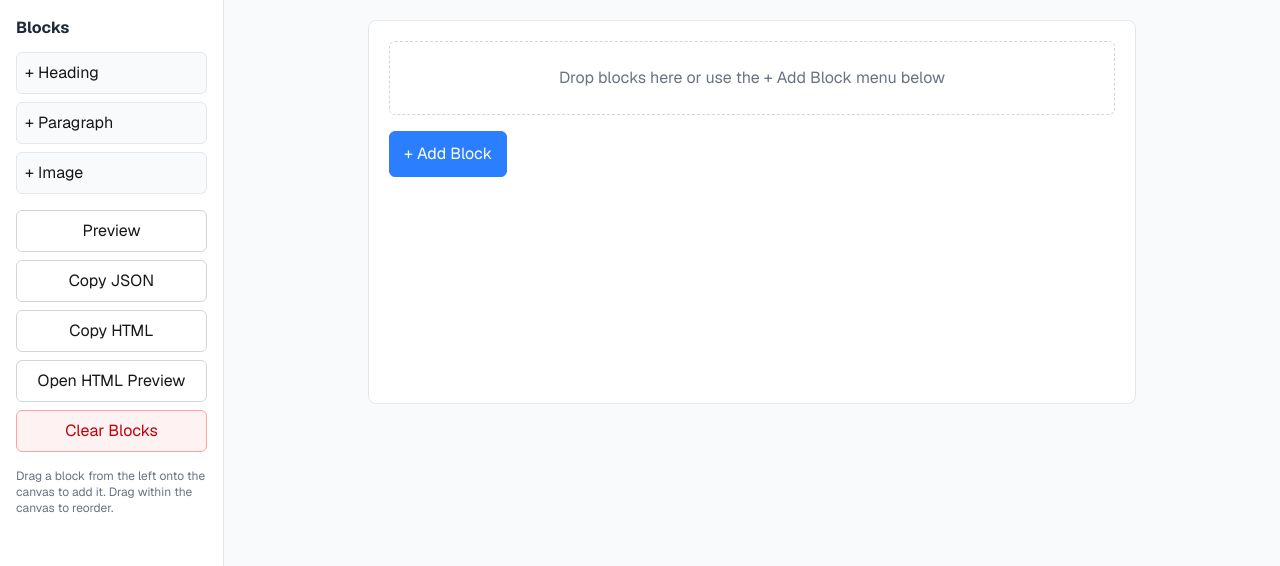
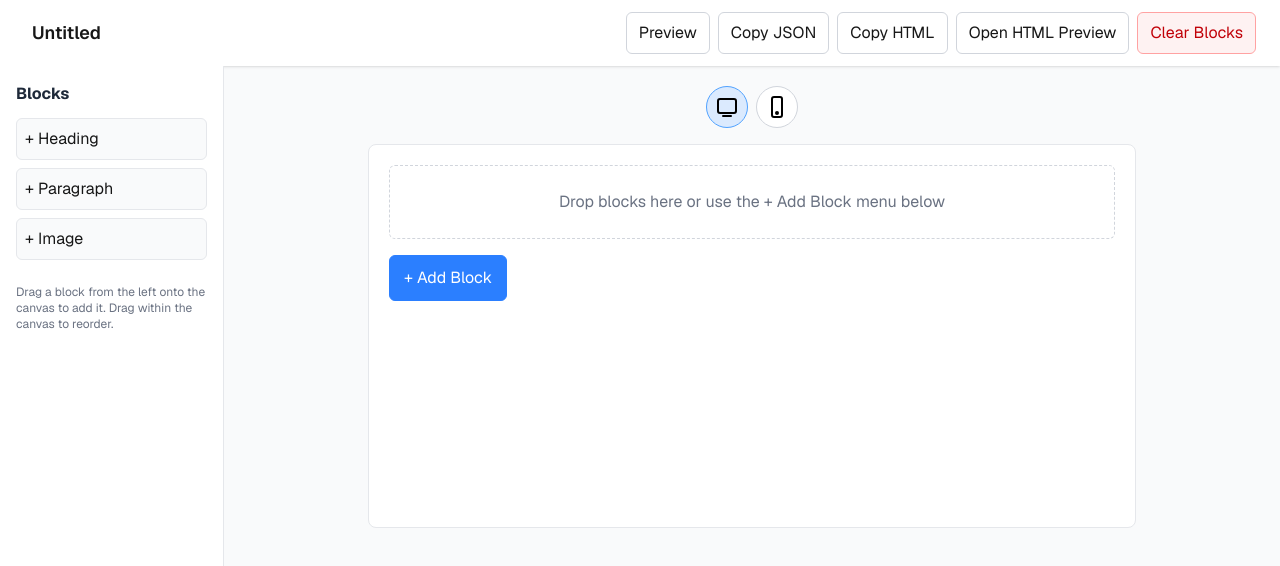
Before and after one commit to akhila-ibil/Email-Template-Library, a Next.js app: page /email-editor in a window 1280 px wide. Shown: the top 566 px of the page. Built offline with nearby package versions, Linux system fonts and the light colour scheme.

Commit message:
email editor

```diff
--- a/src/app/email-editor/page.tsx
+++ b/src/app/email-editor/page.tsx
@@ -1,5 +1,6 @@
 'use client';
 
+import Navbar from '@/component/Navbar/Navbar';
 import React, { JSX, useEffect, useState } from 'react';
 
 export type Block = {
@@ -10,10 +11,10 @@ export type Block = {
   alt?: string; // image alt
   width?: number; // image width in px
 };
-
 export default function TailwindEmailBuilder(): JSX.Element {
   const [blocks, setBlocks] = useState<Block[]>([]);
   const [preview, setPreview] = useState(false);
+  const [viewMode, setViewMode] = useState<'website' | 'mobile'>('website');
   const [dragIndex, setDragIndex] = useState<number | null>(null);
   const [showAddMenu, setShowAddMenu] = useState(false);
   const [inspecting, setInspecting] = useState<Block | null>(null);
@@ -165,9 +166,21 @@ export default function TailwindEmailBuilder(): JSX.Element {
   }
 
   return (
-    <div className="flex h-screen font-sans bg-gray-50">
+    <div className="font-sans bg-gray-50 min-h-screen">
+      <Navbar
+        preview={preview}
+        setPreview={setPreview}
+        copyJSON={copyJSON}
+        copyHTML={copyHTML}
+        exportHTML={exportHTML}
+        setBlocks={setBlocks}
+        setInspecting={setInspecting}
+      />
+
+      {/* Main content area below navbar, height minus navbar (56px) */}
+      <div className="flex" style={{ height: 'calc(100vh - 70px)' }}>
         {/* Sidebar */}
-      <div className="w-56 border-r border-gray-200 p-4 bg-white">
+        <div className="w-56 border-r border-gray-200 p-4 bg-white flex flex-col" style={{ height: '100%' }}>
           <div className="font-bold mb-3 text-gray-800">Blocks</div>
 
           <div
@@ -194,64 +207,45 @@ export default function TailwindEmailBuilder(): JSX.Element {
             + Image
           </div>
 
-        <div className="mt-4 space-y-2">
-          <button
-            className="w-full px-3 py-2 rounded-md border border-gray-300 bg-white hover:bg-gray-50 transition-colors"
-            onClick={() => setPreview((p) => !p)}
-          >
-            {preview ? 'Edit Mode' : 'Preview'}
-          </button>
-
-          <button
-            className="w-full px-3 py-2 rounded-md border border-gray-300 bg-white hover:bg-gray-50 transition-colors"
-            onClick={copyJSON}
-          >
-            Copy JSON
-          </button>
-
-          <button
-            className="w-full px-3 py-2 rounded-md border border-gray-300 bg-white hover:bg-gray-50 transition-colors"
-            onClick={copyHTML}
-          >
-            Copy HTML
-          </button>
-
-          <button
-            className="w-full px-3 py-2 rounded-md border border-gray-300 bg-white hover:bg-gray-50 transition-colors"
-            onClick={() => {
-              const html = exportHTML();
-              const w = window.open();
-              if (w) {
-                w.document.open();
-                w.document.write(html);
-                w.document.close();
-              }
-            }}
-          >
-            Open HTML Preview
-          </button>
-          <button
-            className="w-full px-3 py-2 rounded-md border border-red-300 bg-red-50 text-red-700 hover:bg-red-100 transition-colors"
-            onClick={() => {
-              if (confirm('Are you sure you want to clear all blocks?')) {
-                setBlocks([]);
-                localStorage.removeItem('email-builder');
-                setInspecting(null);
-              }
-            }}
-          >
-            Clear Blocks
-          </button>
-        </div>
-
           <div className="mt-4 text-gray-500 text-xs">
             Drag a block from the left onto the canvas to add it. Drag within the canvas to reorder.
           </div>
         </div>
 
         {/* Main Editor */}
-      <div className="flex-1 p-5 overflow-auto" onDragOver={(e) => e.preventDefault()} onDrop={(e) => handleDrop(e)}>
-        <div className="max-w-3xl mx-auto bg-white p-5 rounded-lg min-h-96 border border-gray-200">
+        <div
+          className={`flex-1 p-5 overflow-auto flex flex-col items-center`}
+          onDragOver={(e) => e.preventDefault()}
+          onDrop={(e) => handleDrop(e)}
+          style={{ height: '100%' }}
+        >
+          {/* View Mode Switcher (moved here) */}
+          <div className="flex gap-2 items-center mb-4">
+            <button
+              className={`p-2 rounded-full border ${
+                viewMode === 'website' ? 'bg-blue-100 border-blue-400' : 'bg-white border-gray-300'
+              } hover:bg-blue-50 transition-colors`}
+              onClick={() => setViewMode('website')}
+              title="Website View"
+            >
+              <img src="/website.svg" alt="Website" className="w-6 h-6" />
+            </button>
+            <button
+              className={`p-2 rounded-full border ${
+                viewMode === 'mobile' ? 'bg-blue-100 border-blue-400' : 'bg-white border-gray-300'
+              } hover:bg-blue-50 transition-colors`}
+              onClick={() => setViewMode('mobile')}
+              title="Mobile View"
+            >
+              <img src="/mobile.svg" alt="Mobile" className="w-6 h-6" />
+            </button>
+          </div>
+          <div
+            className={`bg-white p-5 rounded-lg min-h-96 border border-gray-200 w-full ${
+              viewMode === 'mobile' ? 'max-w-xs' : 'max-w-3xl'
+            }`}
+            style={viewMode === 'mobile' ? { minHeight: '600px' } : {}}
+          >
             {blocks.length === 0 && (
               <div className="p-6 border border-dashed border-gray-300 rounded-md text-center text-gray-500 mb-3">
                 Drop blocks here or use the + Add Block menu below
@@ -413,7 +407,7 @@ export default function TailwindEmailBuilder(): JSX.Element {
 
         {/* Inspector Panel */}
         {inspecting && (
-        <div className="w-75 border-l border-gray-200 p-4 bg-white">
+          <div className="w-75 border-l border-gray-200 p-4 bg-white flex flex-col" style={{ height: '100%' }}>
             <div className="flex justify-between items-center">
               <strong>Inspect</strong>
               <button
@@ -486,5 +480,6 @@ export default function TailwindEmailBuilder(): JSX.Element {
           </div>
         )}
       </div>
+    </div>
   );
 }
--- /dev/null
+++ b/src/component/Navbar/Navbar.tsx
@@ -0,0 +1,84 @@
+import React, { useState } from 'react';
+
+type NavbarProps = {
+  preview: boolean;
+  setPreview: React.Dispatch<React.SetStateAction<boolean>>;
+  copyJSON: () => void;
+  copyHTML: () => void;
+  exportHTML: () => string;
+  setBlocks: React.Dispatch<React.SetStateAction<any[]>>;
+  setInspecting: React.Dispatch<React.SetStateAction<any>>;
+};
+
+const Navbar: React.FC<NavbarProps> = ({
+  preview,
+  setPreview,
+  copyJSON,
+  copyHTML,
+  exportHTML,
+  setBlocks,
+  setInspecting,
+}) => {
+  const [emailName, setEmailName] = useState('Untitled');
+
+  return (
+    <nav className="w-full flex items-center justify-between px-6 py-3 bg-white shadow-sm">
+      {/* Editable Email Name */}
+      <input
+        className="text-lg font-semibold bg-transparent border-none outline-none px-2 py-1 rounded hover:bg-gray-100 transition-colors"
+        value={emailName}
+        onChange={(e) => setEmailName(e.target.value)}
+        style={{ minWidth: 120 }}
+      />
+      {/* Action Buttons */}
+      <div className="flex gap-2">
+        <button
+          className="px-3 py-2 rounded-md border border-gray-300 bg-white hover:bg-gray-50 transition-colors"
+          onClick={() => setPreview((p: boolean) => !p)}
+        >
+          {preview ? 'Edit Mode' : 'Preview'}
+        </button>
+        <button
+          className="px-3 py-2 rounded-md border border-gray-300 bg-white hover:bg-gray-50 transition-colors"
+          onClick={copyJSON}
+        >
+          Copy JSON
+        </button>
+        <button
+          className="px-3 py-2 rounded-md border border-gray-300 bg-white hover:bg-gray-50 transition-colors"
+          onClick={copyHTML}
+        >
+          Copy HTML
+        </button>
+        <button
+          className="px-3 py-2 rounded-md border border-gray-300 bg-white hover:bg-gray-50 transition-colors"
+          onClick={() => {
+            const html = exportHTML();
+            const w = window.open();
+            if (w) {
+              w.document.open();
+              w.document.write(html);
+              w.document.close();
+            }
+          }}
+        >
+          Open HTML Preview
+        </button>
+        <button
+          className="px-3 py-2 rounded-md border border-red-300 bg-red-50 text-red-700 hover:bg-red-100 transition-colors"
+          onClick={() => {
+            if (confirm('Are you sure you want to clear all blocks?')) {
+              setBlocks([]);
+              localStorage.removeItem('email-builder');
+              setInspecting(null);
+            }
+          }}
+        >
+          Clear Blocks
+        </button>
+      </div>
+    </nav>
+  );
+};
+
+export default Navbar;
```
Also changed, not shown: public/mobile.svg (added), public/website.svg (added). Lines whose indentation alone changed are shown as unchanged.
